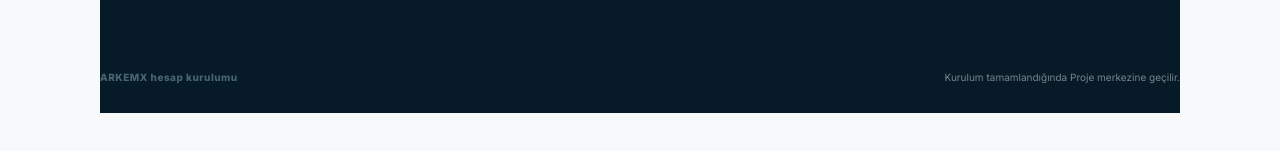
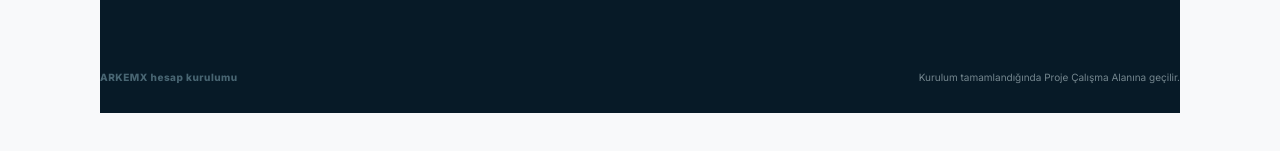
Before and after one commit to BuseIbsiroglu0637/arkemx-core-v1, a Next.js app: page /hesap-kurulum in a window 1280 px wide. Shown: the part 687-838 px from the top of the page. Built offline with nearby package versions, Linux system fonts and the light colour scheme.

Commit message:
ux: rename project center to Proje Çalışma Alanı

```diff
--- a/app/hesap-kurulum/page.tsx
+++ b/app/hesap-kurulum/page.tsx
@@ -65,7 +65,7 @@ export default async function AccountSetupPage({ searchParams }: SetupPageProps)
 
       <footer className="arx-auth-footer">
         <span>ARKEMX hesap kurulumu</span>
-        <small>Kurulum tamamlandığında {returnTo === "/dijital-proje-merkezi" ? "Proje merkezine" : "seçtiğiniz çalışma alanına"} geçilir.</small>
+        <small>Kurulum tamamlandığında {returnTo === "/dijital-proje-merkezi" ? "Proje Çalışma Alanına" : "seçtiğiniz çalışma alanına"} geçilir.</small>
       </footer>
     </div>
   </main>;
```
